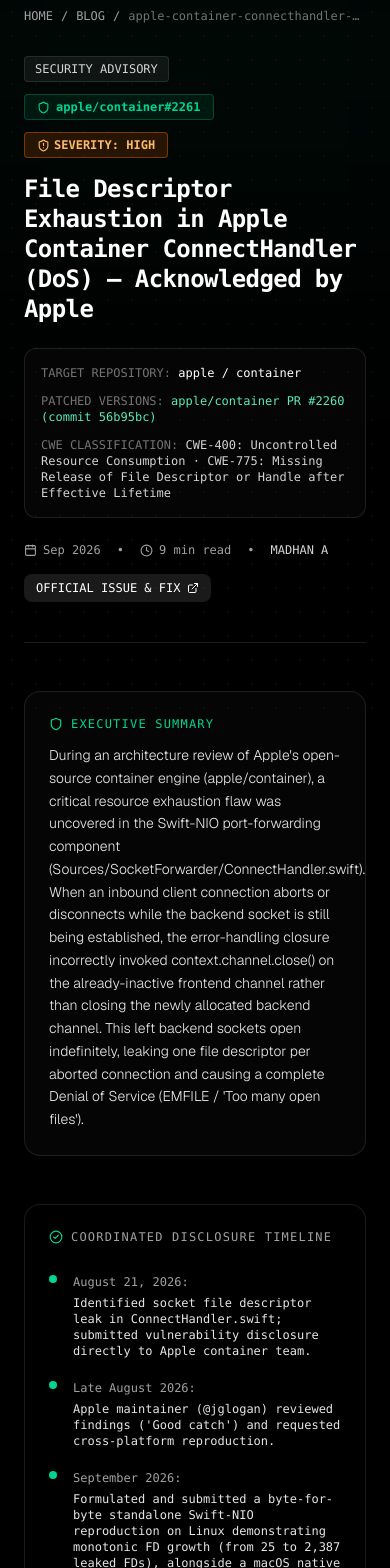
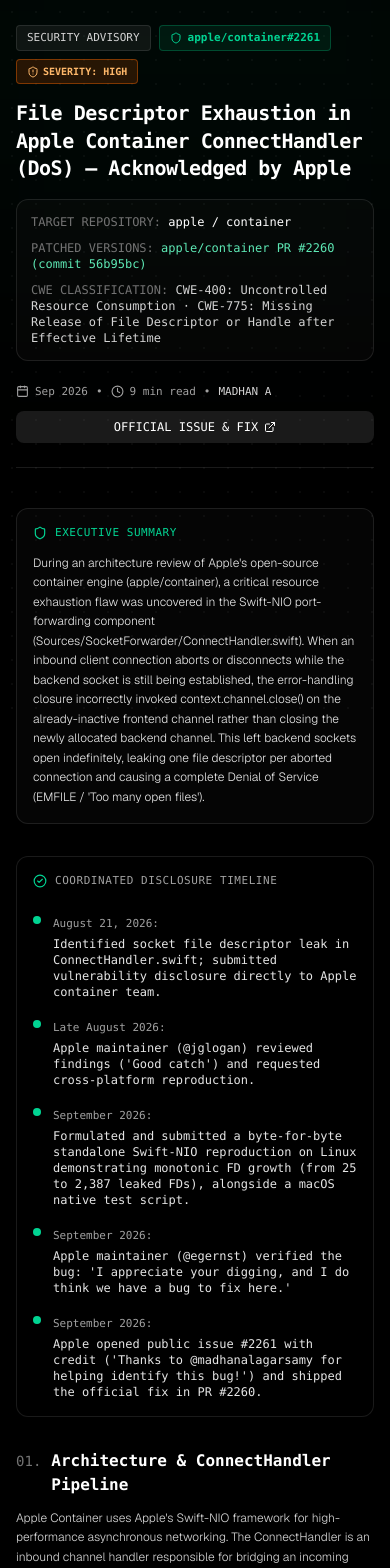
Before and after one commit to madhanalagarsamy/portfolio, a Next.js app: page /blog/apple-container-connecthandler-fd-leak in a window 390 px wide. Shown: the part 120-1688 px from the top of the page. Built offline with nearby package versions, Linux system fonts and the light colour scheme; no server answers.

Commit message:
Fix mobile responsive layout, content alignment, and code block wrapping on blog and advisory pages

```diff
--- a/app/blog/[slug]/page.tsx
+++ b/app/blog/[slug]/page.tsx
@@ -145,6 +145,7 @@
   return (
     <div className="relative min-h-screen bg-black text-white selection:bg-white selection:text-black">
       <JsonLd data={[articleSchema, breadcrumbSchema]} />
+
       {/* Background ambient lighting */}
       <div className="fixed inset-0 bg-[radial-gradient(#1a1a1a_1px,transparent_1px)] [background-size:24px_24px] opacity-40 pointer-events-none" />
       <div className="fixed top-0 left-1/2 -translate-x-1/2 w-[700px] h-[350px] bg-emerald-500/5 blur-[130px] pointer-events-none" />
@@ -152,36 +153,36 @@
       <div className="relative z-10">
         <Navigation />
 
-        <main className="max-w-4xl mx-auto px-6 md:px-12 pt-32 pb-24">
+        <main className="max-w-4xl mx-auto px-4 sm:px-6 md:px-12 pt-24 sm:pt-32 pb-16 sm:pb-24">
           {/* Breadcrumbs */}
-          <nav className="flex items-center space-x-2 text-xs font-mono text-neutral-400 mb-8 overflow-x-auto">
-            <Link href="/" className="hover:text-white transition-colors">
+          <nav className="flex items-center space-x-2 text-[11px] sm:text-xs font-mono text-neutral-400 mb-6 sm:mb-8 overflow-x-auto py-1">
+            <Link href="/" className="hover:text-white transition-colors shrink-0">
               HOME
             </Link>
-            <span>/</span>
-            <Link href="/blog" className="hover:text-white transition-colors">
+            <span className="shrink-0 text-neutral-600">/</span>
+            <Link href="/blog" className="hover:text-white transition-colors shrink-0">
               BLOG
             </Link>
-            <span>/</span>
-            <span className="text-neutral-500 truncate max-w-xs">{post.slug}</span>
+            <span className="shrink-0 text-neutral-600">/</span>
+            <span className="text-neutral-400 truncate max-w-[140px] sm:max-w-xs">{post.slug}</span>
           </nav>
 
           {/* Article Header */}
-          <header className="mb-12 pb-10 border-b border-white/10">
+          <header className="mb-10 sm:mb-12 pb-6 sm:pb-10 border-b border-white/10">
             {/* Badges / Advisory ID */}
-            <div className="flex flex-wrap items-center gap-3 mb-4">
-              <span className="px-2.5 py-1 rounded bg-white/[0.06] border border-white/10 text-xs font-mono text-neutral-300 uppercase">
+            <div className="flex flex-wrap items-center gap-2 sm:gap-3 mb-4">
+              <span className="px-2.5 py-1 rounded bg-white/[0.06] border border-white/10 text-[11px] sm:text-xs font-mono text-neutral-300 uppercase">
                 {post.category}
               </span>
               {post.advisoryId && (
-                <span className="inline-flex items-center space-x-1.5 px-3 py-1 rounded bg-emerald-500/10 border border-emerald-500/30 text-emerald-400 font-mono text-xs font-semibold">
-                  <Shield size={13} />
+                <span className="inline-flex items-center space-x-1.5 px-2.5 sm:px-3 py-1 rounded bg-emerald-500/10 border border-emerald-500/30 text-emerald-400 font-mono text-[11px] sm:text-xs font-semibold break-all">
+                  <Shield size={12} className="shrink-0" />
                   <span>{post.advisoryId}</span>
                 </span>
               )}
               {post.severity && (
                 <span
-                  className={`inline-flex items-center space-x-1 px-3 py-1 rounded font-mono text-xs font-medium uppercase ${
+                  className={`inline-flex items-center space-x-1 px-2.5 sm:px-3 py-1 rounded font-mono text-[10px] sm:text-xs font-medium uppercase ${
                     post.severity.toLowerCase() === "critical"
                       ? "bg-rose-500/15 border border-rose-500/40 text-rose-300 font-bold shadow-[0_0_12px_rgba(244,63,94,0.25)]"
                       : post.severity.toLowerCase() === "high"
@@ -189,26 +190,26 @@
                       : "bg-amber-500/10 border border-amber-500/30 text-amber-300 font-medium"
                   }`}
                 >
-                  <ShieldAlert size={13} />
+                  <ShieldAlert size={12} className="shrink-0" />
                   <span>SEVERITY: {post.severity}</span>
                 </span>
               )}
             </div>
 
-            <h1 className="text-2xl md:text-4xl font-extrabold font-mono tracking-tight text-white mb-6 leading-tight">
+            <h1 className="text-xl sm:text-2xl md:text-4xl font-extrabold font-mono tracking-tight text-white mb-4 sm:mb-6 leading-snug break-words">
               {post.title}
             </h1>
 
             {/* Target Repo & CWEs */}
             {post.targetRepo && (
-              <div className="bg-white/[0.02] border border-white/10 rounded-xl p-4 mb-6 text-xs font-mono">
-                <div className="grid grid-cols-1 sm:grid-cols-2 gap-3">
-                  <div>
+              <div className="bg-white/[0.02] border border-white/10 rounded-xl p-3.5 sm:p-4 mb-6 text-xs font-mono">
+                <div className="grid grid-cols-1 sm:grid-cols-2 gap-2.5 sm:gap-3">
+                  <div className="break-all">
                     <span className="text-neutral-500">TARGET REPOSITORY: </span>
                     <span className="text-white font-medium">{post.targetRepo}</span>
                   </div>
                   {post.patchedVersions && (
-                    <div>
+                    <div className="break-words">
                       <span className="text-neutral-500">PATCHED VERSIONS: </span>
                       <span className="text-emerald-300 font-medium">
                         {post.patchedVersions.join(", ")}
@@ -216,7 +217,7 @@
                     </div>
                   )}
                   {post.cwe && (
-                    <div className="sm:col-span-2">
+                    <div className="sm:col-span-2 break-words">
                       <span className="text-neutral-500">CWE CLASSIFICATION: </span>
                       <span className="text-neutral-300">{post.cwe.join(" · ")}</span>
                     </div>
@@ -226,19 +227,19 @@
             )}
 
             {/* Metadata Bar */}
-            <div className="flex flex-wrap items-center justify-between gap-4 text-xs font-mono text-neutral-400">
-              <div className="flex items-center space-x-4">
-                <span className="flex items-center space-x-1.5">
-                  <Calendar size={13} />
+            <div className="flex flex-col sm:flex-row sm:items-center justify-between gap-3 sm:gap-4 text-xs font-mono text-neutral-400">
+              <div className="flex flex-wrap items-center gap-2 sm:gap-3 text-[11px] sm:text-xs">
+                <span className="flex items-center space-x-1.5 shrink-0">
+                  <Calendar size={13} className="shrink-0" />
                   <span>{post.publishedDate}</span>
                 </span>
                 <span>•</span>
-                <span className="flex items-center space-x-1.5">
-                  <Clock size={13} />
+                <span className="flex items-center space-x-1.5 shrink-0">
+                  <Clock size={13} className="shrink-0" />
                   <span>{post.readTime}</span>
                 </span>
                 <span>•</span>
-                <span className="text-neutral-300">MADHAN A</span>
+                <span className="text-neutral-300 shrink-0">MADHAN A</span>
               </div>
 
               {post.githubAdvisoryUrl && (
@@ -246,48 +247,48 @@
                   href={post.githubAdvisoryUrl}
                   target="_blank"
                   rel="noopener noreferrer"
-                  className="inline-flex items-center space-x-1.5 px-3 py-1.5 rounded-lg bg-white/10 text-white hover:bg-white/20 transition-all font-mono text-xs"
+                  className="inline-flex items-center justify-center space-x-1.5 px-3 py-2 rounded-lg bg-white/10 text-white hover:bg-white/20 transition-all font-mono text-xs w-full sm:w-auto"
                 >
                   <span>
                     {post.advisoryId?.startsWith("GHSA")
                       ? "OFFICIAL GITHUB ADVISORY"
                       : "OFFICIAL ISSUE & FIX"}
                   </span>
-                  <ExternalLink size={12} />
+                  <ExternalLink size={12} className="shrink-0" />
                 </a>
               )}
             </div>
           </header>
 
           {/* Article Body */}
-          <article className="space-y-12">
+          <article className="space-y-8 sm:space-y-12">
             {/* Overview / Executive Summary */}
-            <section className="bg-white/[0.02] border border-white/10 rounded-2xl p-6 md:p-8">
-              <h2 className="text-xs font-mono uppercase tracking-widest text-emerald-400 mb-3 flex items-center space-x-2">
-                <Shield size={14} />
+            <section className="bg-white/[0.02] border border-white/10 rounded-xl sm:rounded-2xl p-4 sm:p-6 md:p-8">
+              <h2 className="text-[11px] sm:text-xs font-mono uppercase tracking-wider sm:tracking-widest text-emerald-400 mb-3 flex items-center space-x-2">
+                <Shield size={14} className="shrink-0" />
                 <span>EXECUTIVE SUMMARY</span>
               </h2>
-              <p className="text-sm md:text-base text-neutral-200 font-light leading-relaxed">
+              <p className="text-xs sm:text-sm md:text-base text-neutral-200 font-light leading-relaxed break-words">
                 {post.overview}
               </p>
             </section>
 
             {/* Coordinated Disclosure Timeline */}
             {post.timeline && post.timeline.length > 0 && (
-              <section className="border border-white/10 rounded-2xl p-6 md:p-8 bg-black/40">
-                <h2 className="text-xs font-mono uppercase tracking-widest text-neutral-400 mb-6 flex items-center space-x-2">
-                  <CheckCircle2 size={14} className="text-emerald-400" />
+              <section className="border border-white/10 rounded-xl sm:rounded-2xl p-4 sm:p-6 md:p-8 bg-black/40">
+                <h2 className="text-[11px] sm:text-xs font-mono uppercase tracking-wider sm:tracking-widest text-neutral-400 mb-5 sm:mb-6 flex items-center space-x-2">
+                  <CheckCircle2 size={14} className="text-emerald-400 shrink-0" />
                   <span>COORDINATED DISCLOSURE TIMELINE</span>
                 </h2>
-                <div className="space-y-4">
+                <div className="space-y-3.5 sm:space-y-4">
                   {post.timeline.map((step, idx) => (
-                    <div key={idx} className="flex items-start space-x-4">
+                    <div key={idx} className="flex items-start space-x-3 sm:space-x-4">
                       <div className="w-2 h-2 rounded-full bg-emerald-400 mt-1.5 shrink-0" />
-                      <div className="flex-1">
-                        <span className="text-xs font-mono text-neutral-400 font-medium">
+                      <div className="flex-1 min-w-0">
+                        <span className="text-[11px] sm:text-xs font-mono text-neutral-400 font-medium">
                           {step.date}:
                         </span>
-                        <p className="text-xs md:text-sm text-neutral-200 font-mono mt-0.5">
+                        <p className="text-xs sm:text-sm text-neutral-200 font-mono mt-0.5 break-words">
                           {step.event}
                         </p>
                       </div>
@@ -299,29 +300,29 @@
 
             {/* Technical Vulnerability Details */}
             {post.vulnerabilityDetails.map((sec, idx) => (
-              <section key={idx} className="space-y-4">
-                <h2 className="text-lg md:text-xl font-bold font-mono text-white flex items-center space-x-2">
-                  <span className="text-neutral-500 font-light text-base">0{idx + 1}.</span>
-                  <span>{sec.heading}</span>
+              <section key={idx} className="space-y-3 sm:space-y-4">
+                <h2 className="text-base sm:text-lg md:text-xl font-bold font-mono text-white flex items-start space-x-2.5 break-words">
+                  <span className="text-neutral-500 font-light text-sm sm:text-base shrink-0 mt-0.5">0{idx + 1}.</span>
+                  <span className="flex-1 min-w-0">{sec.heading}</span>
                 </h2>
-                <p className="text-sm md:text-base text-neutral-300 font-light leading-relaxed">
+                <p className="text-xs sm:text-sm md:text-base text-neutral-300 font-light leading-relaxed break-words">
                   {sec.description}
                 </p>
 
                 {sec.codeSnippet && (
-                  <div className="mt-4 rounded-xl overflow-hidden border border-white/10 bg-neutral-950">
+                  <div className="mt-4 rounded-xl overflow-hidden border border-white/10 bg-neutral-950 max-w-full">
                     {sec.codeSnippet.caption && (
-                      <div className="px-4 py-2 border-b border-white/10 bg-white/[0.02] flex items-center justify-between text-xs font-mono text-neutral-400">
-                        <span className="flex items-center space-x-2">
-                          <Code2 size={13} className="text-emerald-400" />
+                      <div className="px-3 sm:px-4 py-2 border-b border-white/10 bg-white/[0.02] flex flex-wrap items-center justify-between gap-2 text-xs font-mono text-neutral-400">
+                        <span className="flex items-center space-x-1.5 min-w-0 break-all text-[11px] sm:text-xs">
+                          <Code2 size={13} className="text-emerald-400 shrink-0" />
                           <span>{sec.codeSnippet.caption}</span>
                         </span>
-                        <span className="uppercase text-[10px] text-neutral-500">
+                        <span className="uppercase text-[10px] text-neutral-500 shrink-0 font-semibold">
                           {sec.codeSnippet.language}
                         </span>
                       </div>
                     )}
-                    <pre className="p-4 text-xs font-mono text-neutral-200 overflow-x-auto leading-relaxed">
+                    <pre className="p-3 sm:p-4 text-[11px] sm:text-xs font-mono text-neutral-200 overflow-x-auto leading-relaxed overscroll-x-contain max-w-full">
                       <code>{sec.codeSnippet.code}</code>
                     </pre>
                   </div>
@@ -331,25 +332,30 @@
 
             {/* PoC Steps */}
             {post.poc && (
-              <section className="bg-amber-500/[0.03] border border-amber-500/20 rounded-2xl p-6 md:p-8">
-                <h2 className="text-xs font-mono uppercase tracking-widest text-amber-300 mb-3 flex items-center space-x-2">
-                  <AlertTriangle size={14} />
+              <section className="bg-amber-500/[0.03] border border-amber-500/20 rounded-xl sm:rounded-2xl p-4 sm:p-6 md:p-8">
+                <h2 className="text-[11px] sm:text-xs font-mono uppercase tracking-wider sm:tracking-widest text-amber-300 mb-3 flex items-center space-x-2">
+                  <AlertTriangle size={14} className="shrink-0" />
                   <span>REPRODUCTION & PROOF OF CONCEPT (PoC)</span>
                 </h2>
-                <p className="text-sm text-neutral-300 font-light mb-4">
+                <p className="text-xs sm:text-sm text-neutral-300 font-light mb-4 break-words">
                   {post.poc.description}
                 </p>
-                <ol className="list-decimal list-inside space-y-2 text-xs md:text-sm font-mono text-neutral-300">
+                <ol className="list-decimal list-outside ml-4 sm:ml-5 space-y-2 sm:space-y-2.5 text-xs sm:text-sm font-mono text-neutral-300">
                   {post.poc.steps.map((st, i) => (
-                    <li key={i} className="pl-1">
+                    <li key={i} className="pl-1 break-words">
                       <span className="text-neutral-200">{st}</span>
                     </li>
                   ))}
                 </ol>
 
                 {post.poc.requestSnippet && (
-                  <div className="mt-4 rounded-xl overflow-hidden border border-white/10 bg-black">
-                    <pre className="p-4 text-xs font-mono text-neutral-200 overflow-x-auto">
+                  <div className="mt-4 rounded-xl overflow-hidden border border-white/10 bg-black max-w-full">
+                    {post.poc.requestSnippet.caption && (
+                      <div className="px-3 sm:px-4 py-2 border-b border-white/10 bg-white/[0.02] text-[11px] sm:text-xs font-mono text-neutral-400 break-all">
+                        {post.poc.requestSnippet.caption}
+                      </div>
+                    )}
+                    <pre className="p-3 sm:p-4 text-[11px] sm:text-xs font-mono text-neutral-200 overflow-x-auto overscroll-x-contain max-w-full">
                       <code>{post.poc.requestSnippet.code}</code>
                     </pre>
                   </div>
@@ -358,31 +364,31 @@
             )}
 
             {/* Impact */}
-            <section className="space-y-3">
-              <h2 className="text-lg md:text-xl font-bold font-mono text-white">
+            <section className="space-y-2.5 sm:space-y-3">
+              <h2 className="text-base sm:text-lg md:text-xl font-bold font-mono text-white break-words">
                 IMPACT & BLAST RADIUS
               </h2>
-              <div className="p-5 rounded-xl bg-white/[0.02] border border-white/10 text-sm md:text-base text-neutral-300 font-light leading-relaxed">
+              <div className="p-4 sm:p-5 rounded-xl bg-white/[0.02] border border-white/10 text-xs sm:text-sm md:text-base text-neutral-300 font-light leading-relaxed break-words">
                 {post.impact}
               </div>
             </section>
 
             {/* Remediation */}
-            <section className="space-y-3">
-              <h2 className="text-lg md:text-xl font-bold font-mono text-white">
+            <section className="space-y-2.5 sm:space-y-3">
+              <h2 className="text-base sm:text-lg md:text-xl font-bold font-mono text-white break-words">
                 REMEDIATION & MITIGATION
               </h2>
-              <div className="p-5 rounded-xl bg-emerald-500/[0.03] border border-emerald-500/20 text-sm md:text-base text-neutral-300 font-light leading-relaxed">
+              <div className="p-4 sm:p-5 rounded-xl bg-emerald-500/[0.03] border border-emerald-500/20 text-xs sm:text-sm md:text-base text-neutral-300 font-light leading-relaxed break-words">
                 {post.remediation}
               </div>
 
               {post.patchDetails && (
-                <div className="mt-4 rounded-xl overflow-hidden border border-white/10 bg-neutral-950">
-                  <div className="px-4 py-2 border-b border-white/10 bg-white/[0.02] text-xs font-mono text-neutral-400">
+                <div className="mt-4 rounded-xl overflow-hidden border border-white/10 bg-neutral-950 max-w-full">
+                  <div className="px-3 sm:px-4 py-2 border-b border-white/10 bg-white/[0.02] text-[11px] sm:text-xs font-mono text-neutral-400 break-words">
                     {post.patchDetails.description}
                   </div>
                   {post.patchDetails.codeSnippet && (
-                    <pre className="p-4 text-xs font-mono text-emerald-300/90 overflow-x-auto">
+                    <pre className="p-3 sm:p-4 text-[11px] sm:text-xs font-mono text-emerald-300/90 overflow-x-auto overscroll-x-contain max-w-full">
                       <code>{post.patchDetails.codeSnippet.code}</code>
                     </pre>
                   )}
@@ -393,7 +399,7 @@
             {/* References */}
             {post.references && post.references.length > 0 && (
               <section className="pt-6 border-t border-white/10">
-                <h3 className="text-xs font-mono uppercase tracking-widest text-neutral-400 mb-4">
+                <h3 className="text-[11px] sm:text-xs font-mono uppercase tracking-wider sm:tracking-widest text-neutral-400 mb-3 sm:mb-4">
                   REFERENCES & DOCUMENTATION
                 </h3>
                 <ul className="space-y-2">
@@ -403,10 +409,10 @@
                         href={ref.url}
                         target="_blank"
                         rel="noopener noreferrer"
-                        className="inline-flex items-center space-x-2 text-xs font-mono text-emerald-400 hover:underline"
+                        className="inline-flex items-start space-x-2 text-xs font-mono text-emerald-400 hover:underline break-words"
                       >
-                        <ExternalLink size={12} />
-                        <span>{ref.title}</span>
+                        <ExternalLink size={12} className="shrink-0 mt-0.5" />
+                        <span className="break-all">{ref.title}</span>
                       </a>
                     </li>
                   ))}
@@ -415,12 +421,12 @@
             )}
 
             {/* Tags */}
-            <div className="flex flex-wrap items-center gap-2 pt-4 border-t border-white/10">
-              <Tag size={13} className="text-neutral-500" />
+            <div className="flex flex-wrap items-center gap-1.5 sm:gap-2 pt-4 border-t border-white/10">
+              <Tag size={13} className="text-neutral-500 shrink-0" />
               {post.tags.map((t) => (
                 <span
                   key={t}
-                  className="text-xs font-mono text-neutral-400 bg-white/[0.03] px-2.5 py-1 rounded border border-white/5"
+                  className="text-[10px] sm:text-xs font-mono text-neutral-400 bg-white/[0.03] px-2 sm:px-2.5 py-1 rounded border border-white/5"
                 >
                   #{t}
                 </span>
@@ -428,18 +434,18 @@
             </div>
 
             {/* Back to Blog Button */}
-            <div className="pt-8 flex items-center justify-between">
+            <div className="pt-6 sm:pt-8 border-t border-white/10 flex flex-col sm:flex-row items-stretch sm:items-center justify-between gap-3 sm:gap-4">
               <Link
                 href="/blog"
-                className="inline-flex items-center space-x-2 text-xs font-mono text-neutral-400 hover:text-white px-4 py-2 rounded-lg bg-white/5 border border-white/10 hover:border-white/20 transition-all"
+                className="inline-flex items-center justify-center space-x-2 text-xs font-mono text-neutral-400 hover:text-white px-4 py-2.5 rounded-lg bg-white/5 border border-white/10 hover:border-white/20 transition-all text-center"
               >
-                <ArrowLeft size={14} />
+                <ArrowLeft size={14} className="shrink-0" />
                 <span>BACK TO ALL WRITEUPS</span>
               </Link>
 
               <Link
                 href="/"
-                className="text-xs font-mono text-neutral-400 hover:text-white transition-colors"
+                className="text-xs font-mono text-neutral-400 hover:text-white transition-colors text-center py-2"
               >
                 RETURN HOME
               </Link>
```
Also changed, not shown: app/blog/page.tsx (+15 -13 lines), components/BlogList.tsx (+30 -30 lines), components/SecurityAdvisory.tsx (+8 -8 lines).
